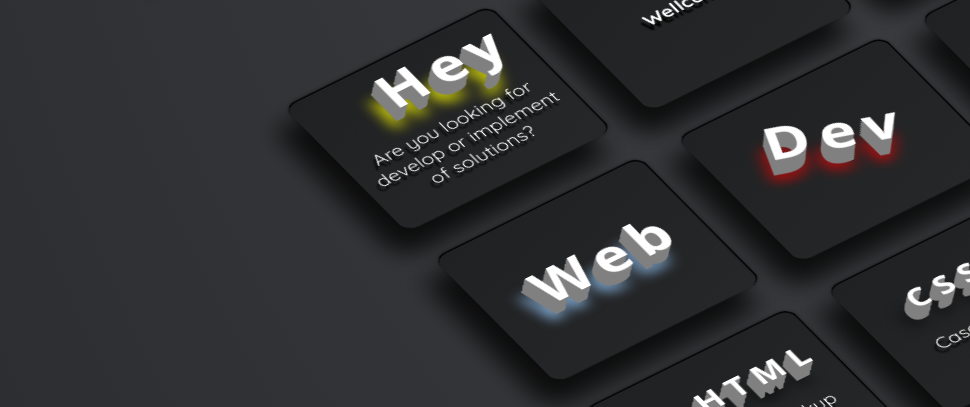
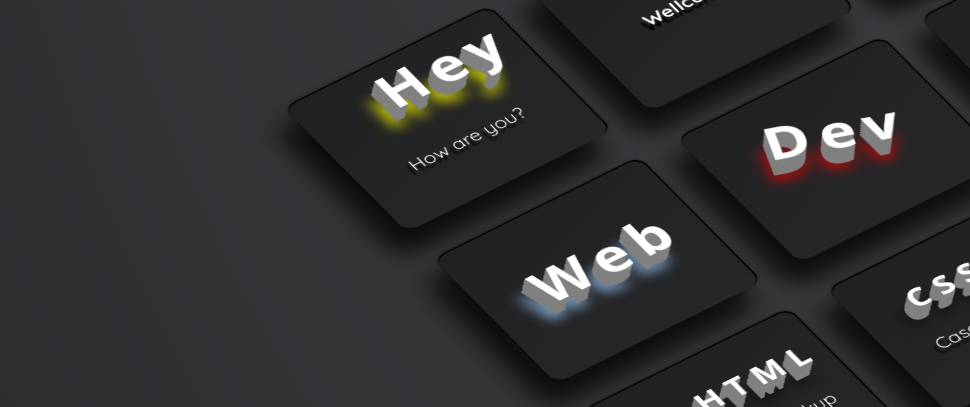
Before and after one commit to antonyrain/antonyrain.github.io, a plain HTML site: page index.html in a window 1280 px wide. Shown: the part 767-1174 px from the top of the page, without its empty margins (310-1280 px from the left). Drawn offline with Linux system fonts and the light colour scheme.

Commit message:
Update index.html

```diff
--- a/index.html
+++ b/index.html
@@ -29,7 +29,7 @@
             <div class="stack s2">
                 <div class="card plane">
                     <h3 id="hey" data-text="Hey">Hey</h3>
-                    <p class="card-text">Are you looking for develop or implement of solutions?</p>
+                    <p class="card-text">How are you?</p>
                 </div>
                 <div class="card shadow"></div>
             </div>
```
